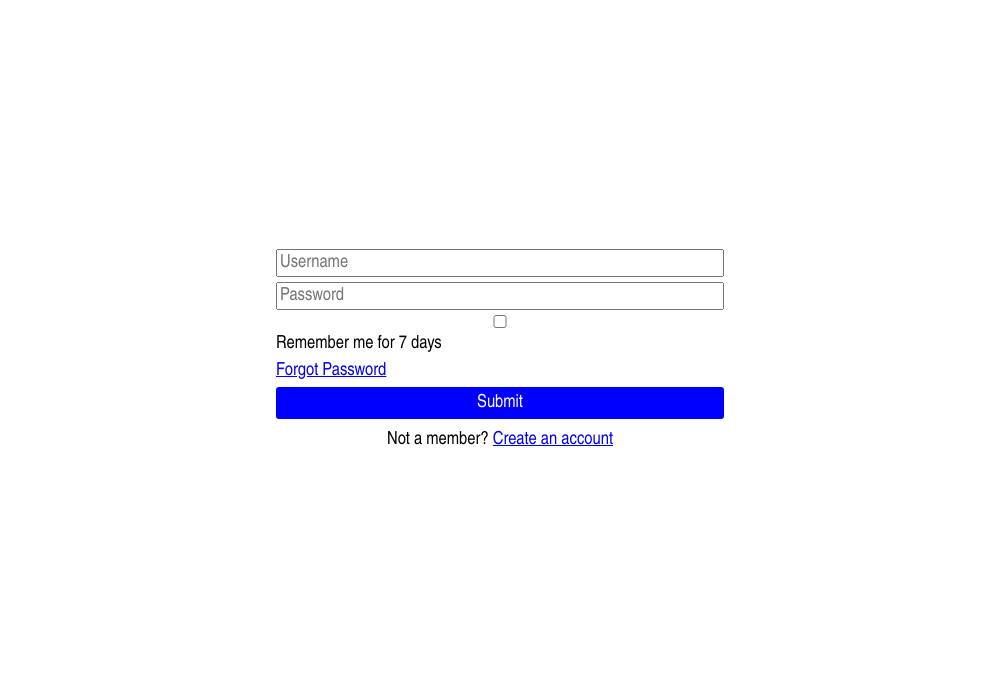
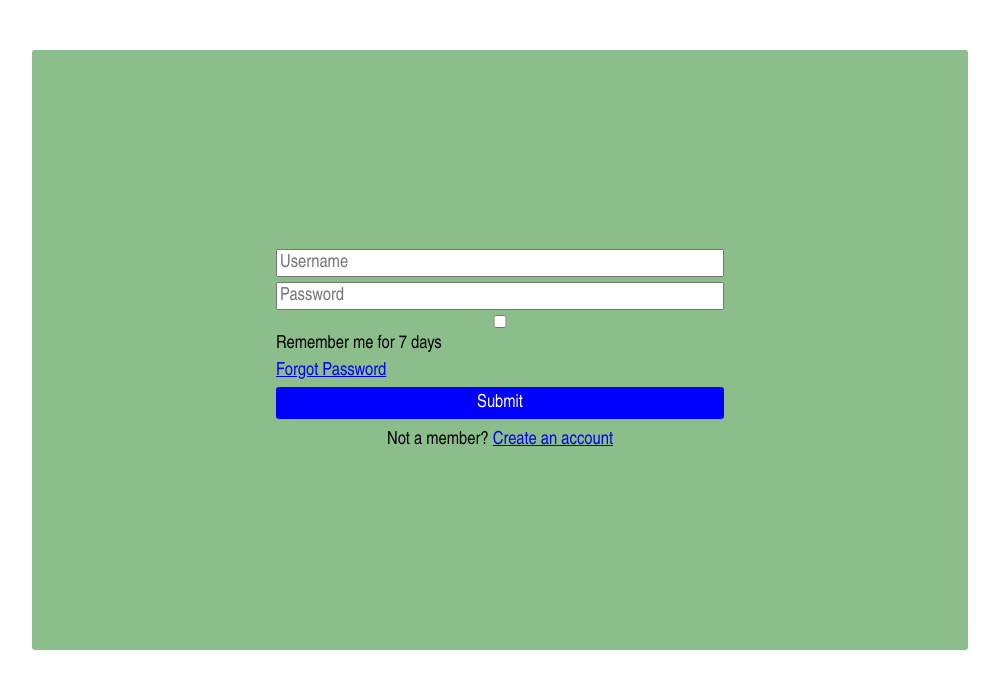
Before and after one commit to Tetka3/np-social, a React (Create React App) app: page /np-social/login in a window 1280 px wide. Shown: the top 688 px of the page, without its empty margins (140-1139 px from the left). Built offline with nearby package versions, Linux system fonts and the light colour scheme.

Commit message:
first commit

```diff
--- a/src/pages/home.css
+++ b/src/pages/home.css
@@ -25,9 +25,7 @@
     justify-content: center;
     width: 70%;
     height:70vh;
-    /* background-color: rgb(140,190,140); */
-    /* background-color: rgb(225,230,254); */
-
+    background-color: rgb(140,190,140);
     margin: 50px auto;
     padding: 20px;
     border-radius: 3px;
```
